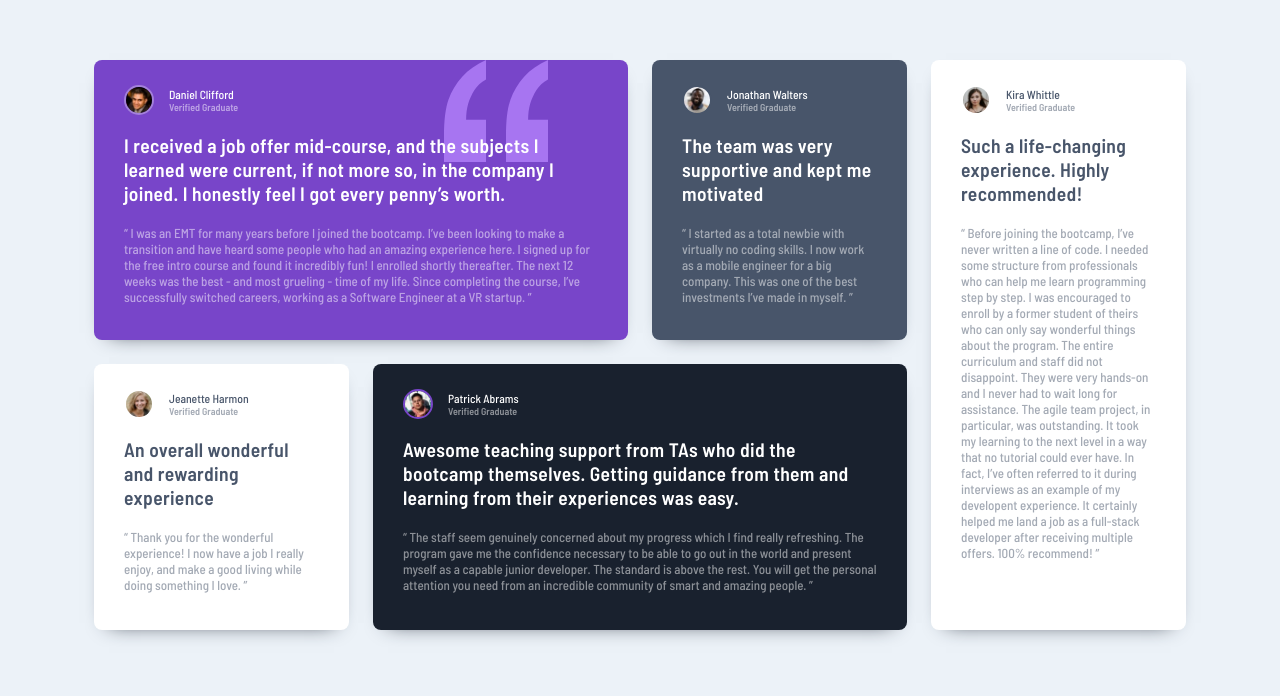
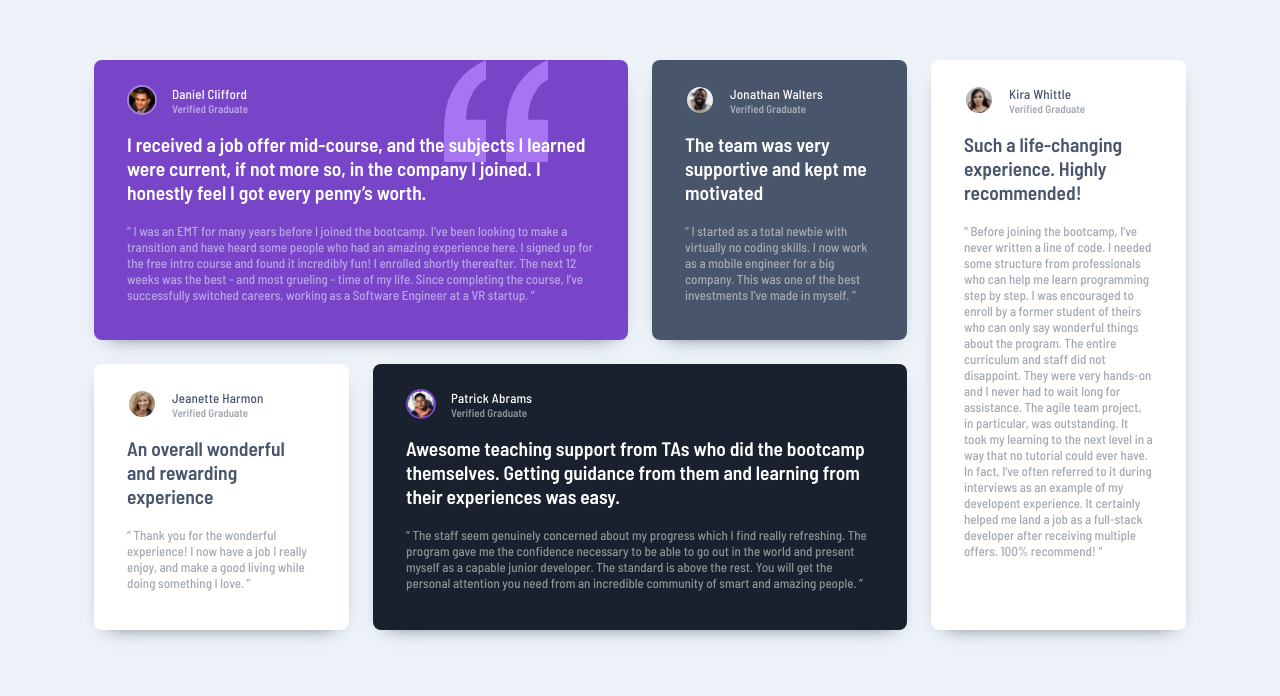
Before and after one commit to JohnPuckey/frontendmentor-testimonial-grid, a plain HTML site: page index.html in a window 1280 px wide. Shown: the part 104-800 px from the top of the page. Drawn offline with Linux system fonts and the light colour scheme.

Commit message:
clean up + extra breakpoints

```diff
--- a/css/style.scss
+++ b/css/style.scss
@@ -34,11 +34,6 @@ body {
     font-size: $myFontSize;
 }
 
-h1 {
-    font-size: 1.5em;
-    letter-spacing: .35px;
-}
-
 // grid
 
 .testimonials {
@@ -59,18 +54,17 @@ h1 {
 .test-item {
     background-color: $white;
     color: $primaryColor2;
-    padding: 0 30px;
+    padding: 0 33px;
     height: 100%;
     border-radius: 8px;
     position: relative;
-    -webkit-box-shadow: 0px 8px 20px -13px rgba(0,0,0,0.96);
     box-shadow: 0px 8px 20px -15px $primaryColor3;
 
     .test-name {
         display: flex;
         justify-content: flex-start;
         align-items: center;
-        margin: 25px 0px 18px 0px;
+        margin: 25px 0px 17px 0px;
 
         .avatar {
             border-radius: 50%;
@@ -81,34 +75,38 @@ h1 {
         }
 
         .test-name-text {
-
-            font-size: 10px;
+            display: flex;
+            flex-direction: column;
+            justify-content: space-between;
+            height: 28px;
 
             .name {
                 font-weight: 500;
+                font-size: $myFontSize;
+                letter-spacing: .2px;
             }
 
             .verified {
                 opacity: 50%;
+                font-size: 11px;
             }
         }
-
     }
 
     .test-content {
 
-
-
         .review {
-            margin-bottom: 20px;
+            margin-bottom: 19px;
+            max-width: 255px;
         }
 
         .quote {
+            max-width: 252px;
             opacity: 50%;
             margin-bottom: 30px;
+            font-size: $myFontSize;
         }
     }
-
 
 }
 
@@ -132,7 +130,6 @@ h1 {
         border: 2px solid $primaryColor2;
     }
 
-
 }
 
 .test-item:nth-of-type(4) {
@@ -147,29 +144,57 @@ h1 {
 @media only screen and (min-width: 600px) {
 
     .testimonials {
-        margin: 0 24px;
 
         .test-grid {
-            display: grid;
-            grid-template-columns: 1fr;
-            gap: 24px;
+            grid-template-columns: 255px 255px ;
+            grid-template-rows: (280px 266px 266px 280px);
+
             max-width: 540px;
             margin: 70px auto;
         }
 
     }
 
-    .test-item.highlight {
 
-        background-position: right 80px top ;
+.test-item {
+    .test-content {
+
+        .review {
+            max-width: 100%;
+        }
+
+        .quote {
+            max-width: 470px;
+        }
     }
 
 }
 
+    .test-item.highlight {
+        background-position: right 80px top ;
+    }
+
+    .test-item:nth-of-type(1) {
+        grid-column: span 2;
+    }
+
+    .test-item:nth-of-type(3) {
+        grid-column: span 1;
+    }
+
+    .test-item:nth-of-type(4) {
+        grid-column: span 2;
+    }
+
+    .test-item:nth-of-type(5) {
+       grid-column: span 2;
+    }
+
+}
+
+
 @media only screen and (min-width: 992px) {
     .testimonials {
-        display: grid;
-
 
         .test-grid {
             margin: 100px auto;
@@ -178,69 +203,38 @@ h1 {
             justify-content: center;
             align-items: center;
             grid-template-columns: (255px 255px 255px );
-            grid-template-rows: (280px 266px 266px);
-            gap: 24px;
+            grid-template-rows: (280px 266px 280px);
         }
 
-    }
-
-    .test-item:nth-of-type(1) {
-        grid-column: 1 / 3;
-        grid-row: 1 / 2;
-    }
-
-    .test-item:nth-of-type(3) {
-        grid-column: 1 / 2;
-        grid-row: 2 / 3;
-    }
-
-    .test-item:nth-of-type(4) {
-        grid-column: 2 / 4;
-        grid-row: 2 / 3;
-    }
-
-    .test-item:nth-of-type(5) {
-
-       grid-column: 1 / 4;
     }
 
 }
 
 @media only screen and (min-width: 1200px) {
     .testimonials {
-        display: grid;
-
 
         .test-grid {
             margin: 164px 0;
-            display: grid;
-            justify-content: center;
-            align-items: center;
             grid-template-columns: (255px 255px 255px 255px);
             grid-template-rows: (280px 266px);
-            gap: 24px;
-
         }
 
     }
 
     .test-item:nth-of-type(1) {
-        grid-column: 1 / 3;
         grid-row: 1 / 2;
     }
 
     .test-item:nth-of-type(3) {
-        grid-column: 1 / 2;
         grid-row: 2 / 3;
     }
 
     .test-item:nth-of-type(4) {
-        grid-column: 2 / 4;
         grid-row: 2 / 3;
     }
 
     .test-item:nth-of-type(5) {
-        grid-column: 4 / 5;
+        grid-column: span 1;
         grid-row: 1 / 3;
     }
 
--- a/index.html
+++ b/index.html
@@ -7,9 +7,8 @@
   <link rel="icon" type="image/png" sizes="32x32" href="./images/favicon-32x32.png">
   <link rel="stylesheet" href="./css/style.css">
 
-  <title>Frontend Mentor | [Challenge Name Here]</title>
+  <title>Frontend Mentor | Testimonial Grid Section</title>
 
-  <!-- Feel free to remove these styles or customise in your own stylesheet 👍 -->
   <style>
 
   </style>
```
Also changed, not shown: css/style.css, 1 other file.
